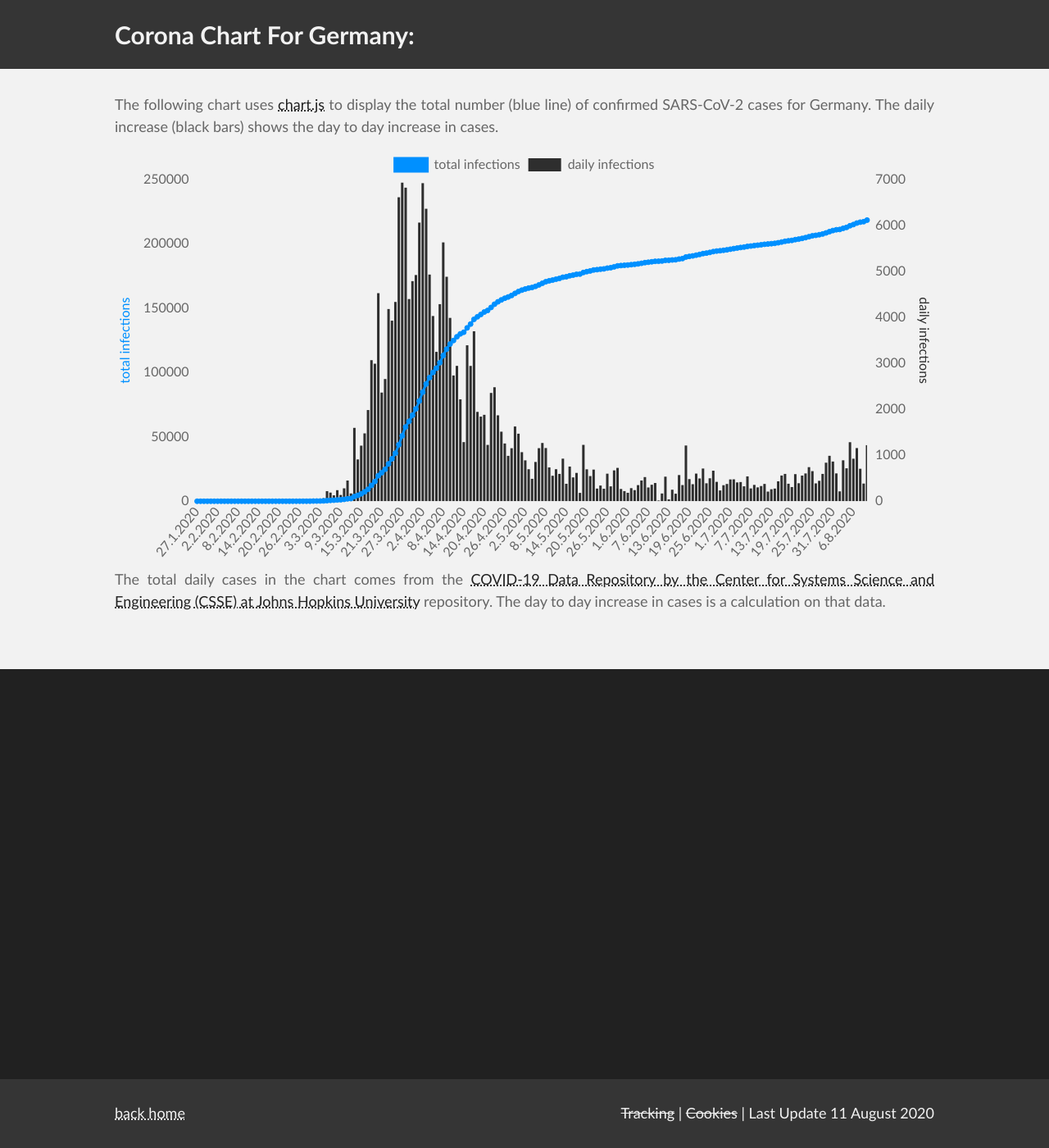
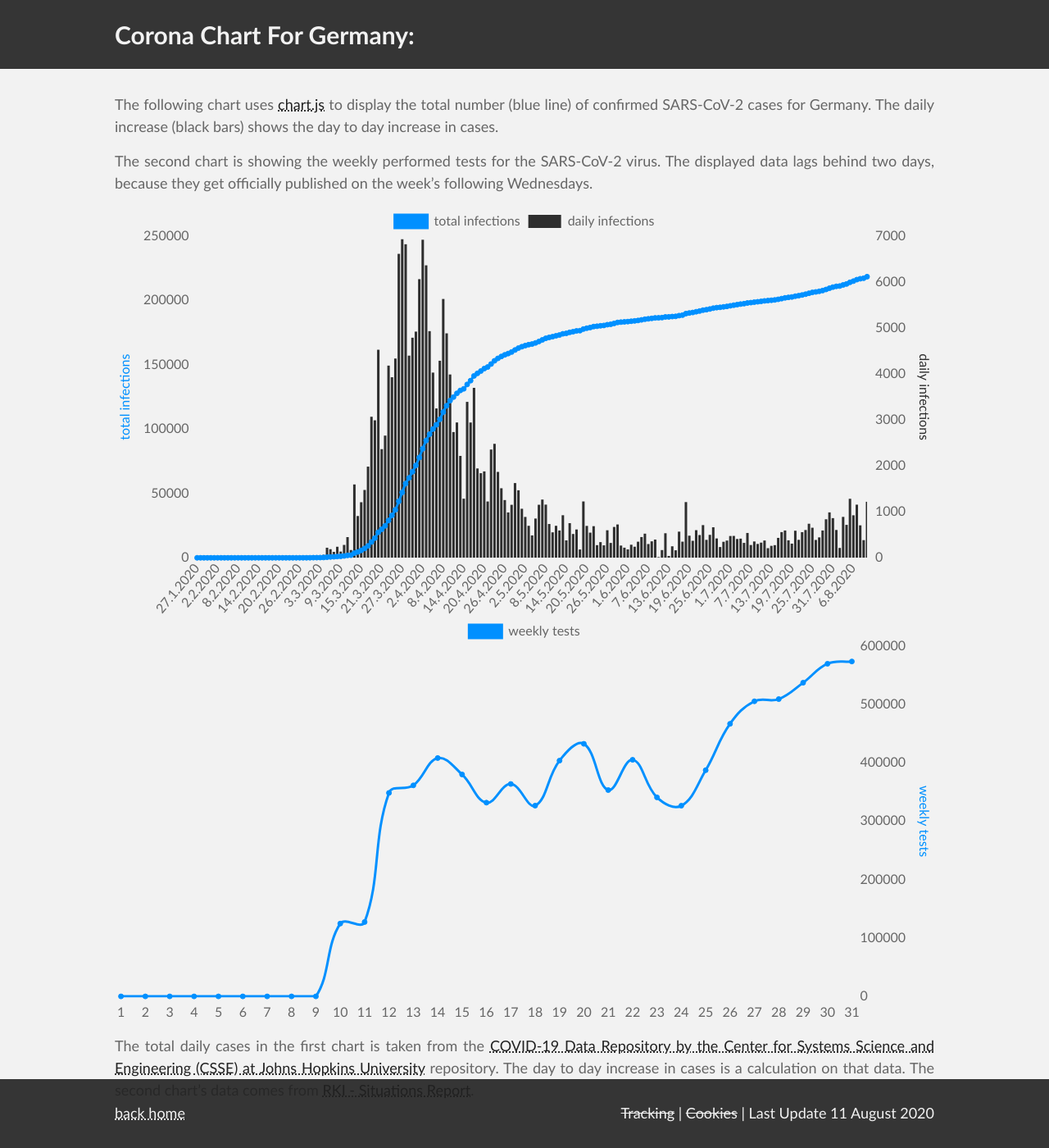
Before and after one commit to ZackDev/zackdev.github.io, a Jekyll site: the page built from pages/corona-chart-for-germany.md, in a window 1280 px wide and 1400 px high. Shown: the whole window at 82% size. Built offline with Jekyll 4.4.1, drawn with Linux system fonts in a browser that asks for light colours; some of the changed lines change nothing that is shown.

Commit message:
added the weekly test cases chart

```diff
--- a/_includes/corona.html
+++ b/_includes/corona.html
@@ -1,2 +1,3 @@
-<canvas id="chart_corona_germany"></canvas>
+<canvas id="chart_corona_cases_germany"></canvas>
+<canvas id="chart_corona_tests_germany"></canvas>
 <script type="text/javascript" src="/assets/javascript/corona.js"></script>
--- a/assets/javascript/corona.js
+++ b/assets/javascript/corona.js
@@ -1,3 +1,9 @@
+function init() {
+  init_daily_cases();
+  init_weekly_tests();
+};
+
+function init_daily_cases() {
   var http_request = new XMLHttpRequest();
   http_request.open("GET", "/assets/json/corona_germany_daily_cases.json", true);
   http_request.responseType = "json"
@@ -5,12 +11,27 @@
     if (this.readyState == 4 && this.status == 200) {
       var cases = this.response.cases;
       var dates = this.response.dates;
-    draw_chart(cases, dates);
+      draw_daily_cases_chart(cases, dates);
     }
   };
   http_request.send(null);
+};
 
-function draw_chart(cases, dates) {
+function init_weekly_tests() {
+  var http_request = new XMLHttpRequest();
+  http_request.open("GET", "/assets/json/corona_germany_weekly_tests.json", true);
+  http_request.responseType = "json"
+  http_request.onreadystatechange = function() {
+    if (this.readyState == 4 && this.status == 200) {
+      var weekly_tests = this.response.weekly_tests;
+      var calendar_weeks = this.response.calendar_weeks;
+      draw_weekly_tests_chart(weekly_tests, calendar_weeks);
+    }
+  };
+  http_request.send(null);
+};
+
+function draw_daily_cases_chart(cases, dates) {
   var daily_cases = [1];
   (function (c, d) {
     var last_data = 0;
@@ -27,7 +48,7 @@
   Chart.defaults.global.defaultFontFamily = "'Myriad Pro', 'Calibri', Helvetica, sans-serif";
   Chart.defaults.global.defaultFontSize = 16;
 
-  var cg = document.getElementById('chart_corona_germany').getContext('2d');
+  var cg = document.getElementById('chart_corona_cases_germany').getContext('2d');
   var total_infections_chart = new Chart(cg, {
     type: 'line',
     data: {
@@ -84,4 +105,50 @@
       }
     }
   });
+};
+
+function draw_weekly_tests_chart(weekly_tests, calendar_weeks) {
+
+  Chart.defaults.global.defaultFontFamily = "'Myriad Pro', 'Calibri', Helvetica, sans-serif";
+  Chart.defaults.global.defaultFontSize = 16;
+
+  var cg = document.getElementById('chart_corona_tests_germany').getContext('2d');
+  var total_infections_chart = new Chart(cg, {
+    type: 'line',
+    data: {
+      labels: calendar_weeks,
+      datasets: [{
+        label: 'weekly tests',
+        backgroundColor: 'rgb(00, 144, 255)',
+        borderColor: 'rgb(00, 144, 255)',
+        data: weekly_tests,
+        fill: false,
+        yAxisID: 'weekly-tests-y-axis'
+      }]
+    },
+    options: {
+      scales: {
+        xAxes: [{
+          gridLines: {
+            display: false
           }
+        }],
+        yAxes: [{
+          id: 'weekly-tests-y-axis',
+          type: 'linear',
+          position: 'right',
+          gridLines: {
+            display: false
+          },
+          scaleLabel: {
+            display: true,
+            labelString: 'weekly tests',
+            fontColor: 'rgb(00, 144, 255)'
+          }
+        }]
+      }
+    }
+  });
+};
+
+init();
--- a/assets/json/corona_germany_weekly_tests.json
+++ b/assets/json/corona_germany_weekly_tests.json
@@ -32,7 +32,7 @@
     569868,
     573802
   ],
-  "calendar_week": [
+  "calendar_weeks": [
     1,
     2,
     3,
--- a/pages/corona-chart-for-germany.md
+++ b/pages/corona-chart-for-germany.md
@@ -6,5 +6,10 @@
 list: true
 ---
 The following chart uses [chart.js](https://www.chartjs.org/) to display the total number (blue line) of confirmed SARS-CoV-2 cases for Germany. The daily increase (black bars) shows the day to day increase in cases.
+
+The second chart is showing the weekly performed tests for the SARS-CoV-2 virus. The displayed data lags behind two days, because they get officially published on the week's following Wednesdays.
+
 {% include corona.html %}
-The total daily cases in the chart comes from the [COVID-19 Data Repository by the Center for Systems Science and Engineering (CSSE) at Johns Hopkins University](https://github.com/CSSEGISandData/COVID-19) repository. The day to day increase in cases is a calculation on that data.
+
+The total daily cases in the first chart is taken from the [COVID-19 Data Repository by the Center for Systems Science and Engineering (CSSE) at Johns Hopkins University](https://github.com/CSSEGISandData/COVID-19) repository. The day to day increase in cases is a calculation on that data.
+The second chart's data comes from [RKI - Situations Report](https://www.rki.de/DE/Content/InfAZ/N/Neuartiges_Coronavirus/Situationsberichte/2020-08-05-de.pdf?__blob=publicationFile).
```
Lines whose indentation alone changed are shown as unchanged.
